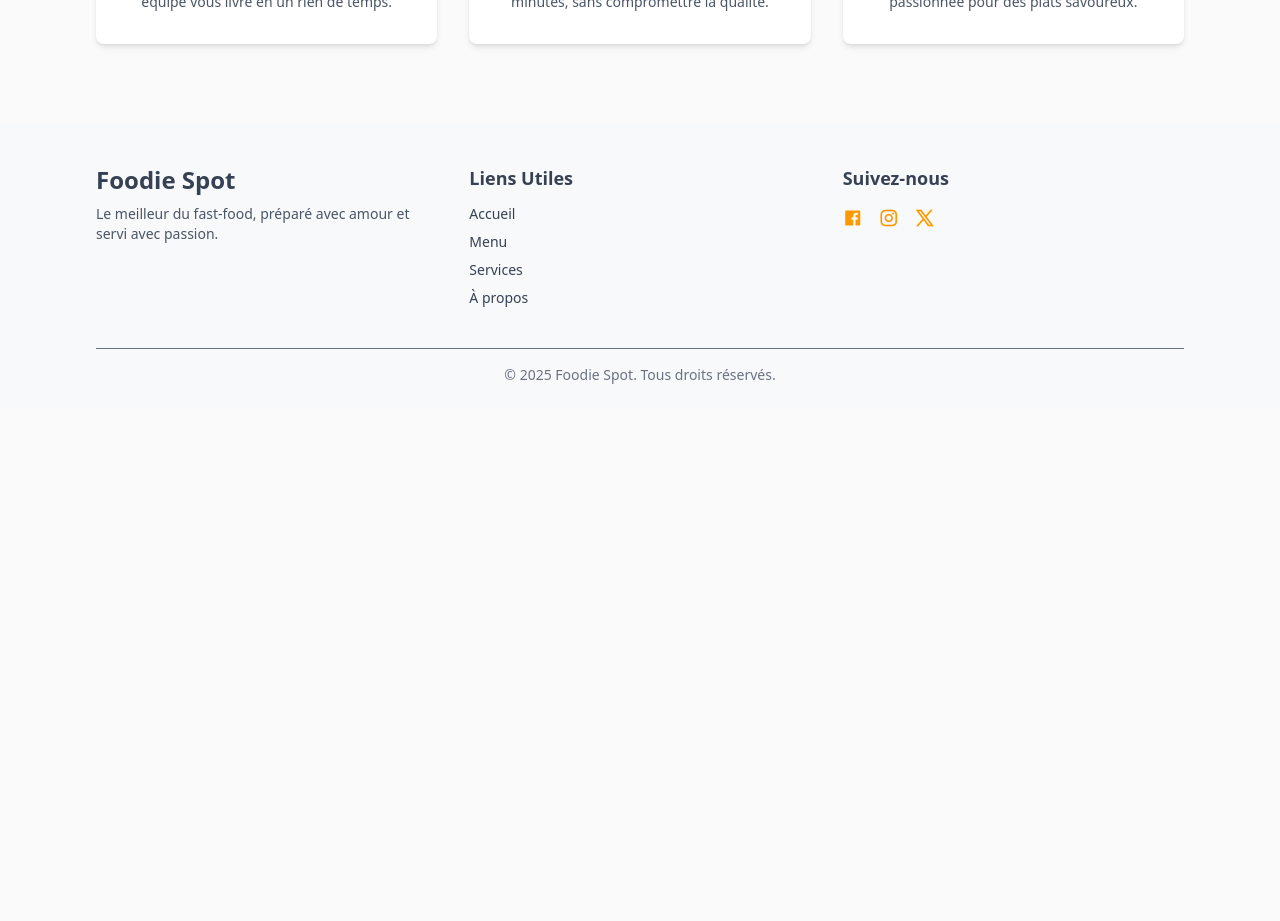
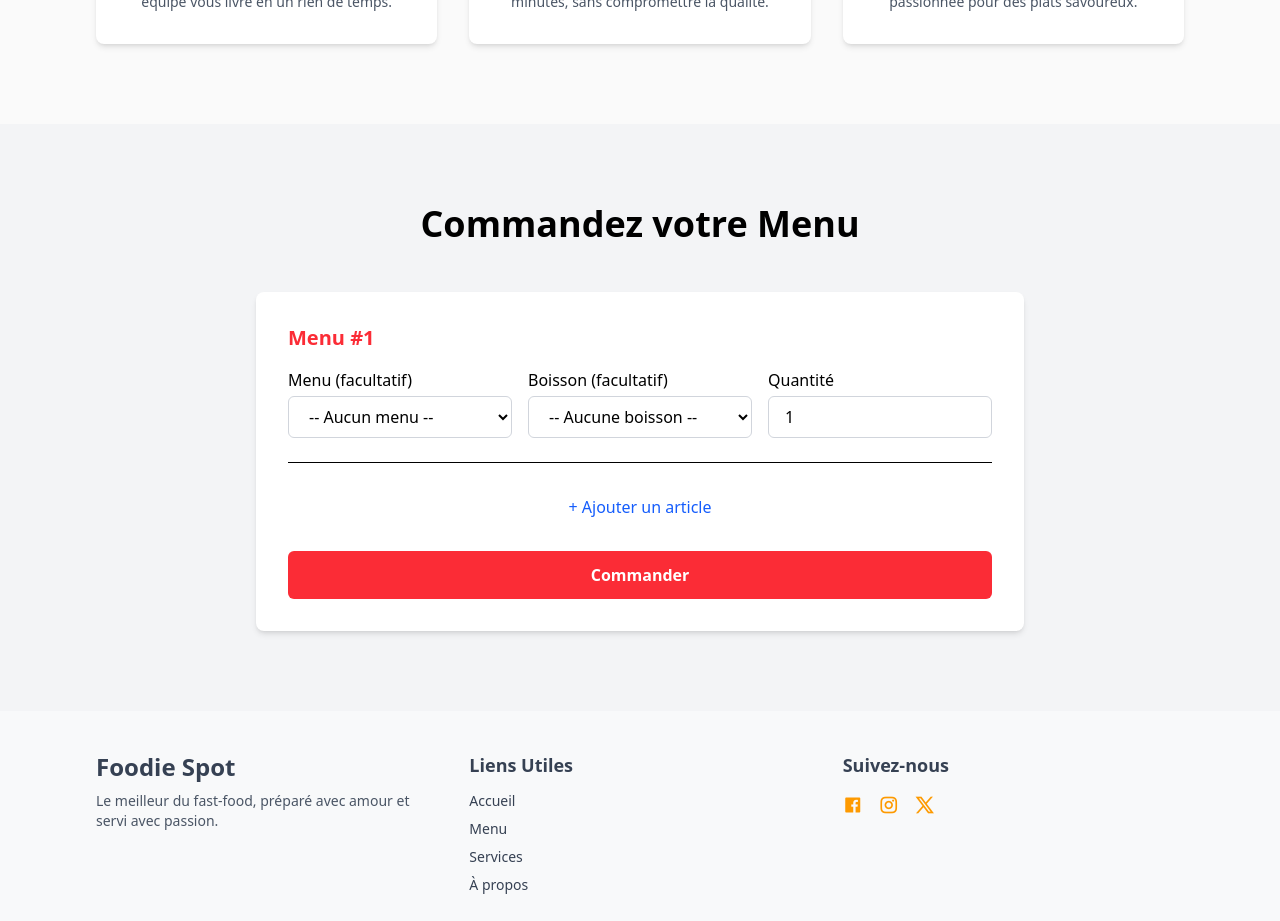
Before and after one commit to Blvck-F/Foodie-Spot, a React (Vite) app: page / in a window 1280 px wide. Shown: the part 2700-3621 px from the top of the page. Before the commit the page ends 3109 px from the top, so only its background shows below. Built offline with nearby package versions, Linux system fonts and the light colour scheme.

Commit message:
Section de commande de Menu

```diff
--- a/index.html
+++ b/index.html
@@ -14,6 +14,7 @@
     <meta name="google-site-verification" content="_YfdhR0d_6oNxE0kQ6cV50MAI-7YkdvMjG9zJbwzvJA" />
     <title>Foodie Spot - Le meilleur fast food près de chez vous</title>
     <link rel="stylesheet" href="https://cdnjs.cloudflare.com/ajax/libs/remixicon/4.6.0/remixicon.css"/>
+    <link rel="stylesheet" href="https://cdnjs.cloudflare.com/ajax/libs/font-awesome/7.0.1/css/all.min.css"/>
     <link rel="canonical" href="https://foodie-spot.onrender.com/" />
   </head>
   <body>
--- /dev/null
+++ b/src/components/Commande.jsx
@@ -0,0 +1,168 @@
+import React, { useState } from 'react';
+
+const menusDisponibles = ['Cheeseburger Classique', 'Double Bacon Classique', 'Frite Maison', 'Frite Cheddar & Bacon', 'Brownie Fondant'];
+const boissonsDisponibles = ['Coca','Sprite', 'Fanta', 'Ice Tea', 'Eau'];
+
+export default function Commande() {
+  const [commandes, setCommandes] = useState([{ menu: '', boisson: '', quantite: 1 }]);
+  const [showModal, setShowModal] = useState(false);
+  const [derniereCommande, setDerniereCommande] = useState([]);
+
+  const handleChange = (index, e) => {
+    const { name, value } = e.target;
+    const newCommandes = [...commandes];
+    newCommandes[index][name] = name === 'quantite' ? parseInt(value) : value;
+    setCommandes(newCommandes);
+  };
+
+  const ajouterLigne = () => {
+    setCommandes([...commandes, { menu: '', boisson: '', quantite: 1 }]);
+  };
+
+  const supprimerLigne = (index) => {
+    const newCommandes = commandes.filter((_, i) => i !== index);
+    setCommandes(newCommandes);
+  };
+
+  const handleSubmit = (e) => {
+    e.preventDefault();
+
+    const lignesInvalides = commandes.filter(c => c.menu === '' && c.boisson === '');
+    if (lignesInvalides.length > 0) {
+      alert("Chaque ligne doit contenir au moins un menu ou une boisson.");
+      return;
+    }
+
+    console.log('Commande envoyée :', commandes);
+    setDerniereCommande(commandes);
+    setShowModal(true); // afficher la modale
+    setCommandes([{ menu: '', boisson: '', quantite: 1 }]); // réinitialiser le formulaire
+  };
+
+  const closeModal = () => {
+    setShowModal(false);
+  };
+
+  return (
+    <section className='py-20 px-6 md:px-24 bg-gray-100 relative'>
+      <h2 className='text-4xl font-bold text-center mb-12'>Commandez votre Menu</h2>
+
+      <form
+        onSubmit={handleSubmit}
+        className='max-w-3xl mx-auto bg-white shadow-md rounded-lg p-8 space-y-8'
+      >
+        {commandes.map((commande, index) => (
+          <div key={index} className='border-b pb-6'>
+            <h3 className='text-xl text-red-500 font-semibold mb-4'>Menu #{index + 1}</h3>
+
+            <div className='grid md:grid-cols-3 gap-4'>
+              {/* Menu */}
+              <div>
+                <label className='block font-medium mb-1'>Menu (facultatif)</label>
+                <select
+                  name='menu'
+                  value={commande.menu}
+                  onChange={(e) => handleChange(index, e)}
+                  className='w-full border border-gray-300 rounded-md px-4 py-2'
+                >
+                  <option value=''>-- Aucun menu --</option>
+                  {menusDisponibles.map((menu, i) => (
+                    <option key={i} value={menu}>{menu}</option>
+                  ))}
+                </select>
+              </div>
+
+              {/* Boisson */}
+              <div>
+                <label className='block font-medium mb-1'>Boisson (facultatif)</label>
+                <select
+                  name='boisson'
+                  value={commande.boisson}
+                  onChange={(e) => handleChange(index, e)}
+                  className='w-full border border-gray-300 rounded-md px-4 py-2'
+                >
+                  <option value=''>-- Aucune boisson --</option>
+                  {boissonsDisponibles.map((boisson, i) => (
+                    <option key={i} value={boisson}>{boisson}</option>
+                  ))}
+                </select>
+              </div>
+
+              {/* Quantité */}
+              <div>
+                <label className='block font-medium mb-1'>Quantité</label>
+                <input
+                  type='number'
+                  name='quantite'
+                  value={commande.quantite}
+                  onChange={(e) => handleChange(index, e)}
+                  min='1'
+                  className='w-full border border-gray-300 rounded-md px-4 py-2'
+                />
+              </div>
+            </div>
+
+            {/* Supprimer */}
+            {commandes.length > 1 && (
+              <div className='mt-4 text-right'>
+                <button
+                  type='button'
+                  onClick={() => supprimerLigne(index)}
+                  className='text-red-500 cursor-pointer px-2 py-1 hover:bg-red-500 hover:text-white duration-500 rounded-lg text-md'
+                >
+                  <i class="fa-solid fa-trash"></i>
+                </button>
+              </div>
+            )}
+          </div>
+        ))}
+
+        {/* Ajouter un article */}
+        <div className='text-center'>
+          <button
+            type='button'
+            onClick={ajouterLigne}
+            className='text-blue-600 hover:underline font-medium'
+          >
+            + Ajouter un article
+          </button>
+        </div>
+
+        {/* Bouton Commander */}
+        <button
+          type='submit'
+          className='w-full bg-red-500 hover:bg-red-600 cursor-pointer text-white font-semibold py-3 rounded-md transition duration-500'
+        >
+          Commander
+        </button>
+      </form>
+
+      {/* MODALE DE CONFIRMATION */}
+      {showModal && (
+        <div className='fixed inset-0 bg-black/50 bg-opacity-50 flex items-center justify-center z-50'>
+          <div className='bg-white rounded-lg shadow-lg p-8 max-w-md w-full'>
+            <h3 className='text-2xl font-bold mb-4 text-center'>Commande Confirmée ✅</h3>
+            <div className='space-y-3 max-h-60 overflow-y-auto'>
+              {derniereCommande.map((commande, index) => (
+                <div key={index} className='text-sm border-b pb-2'>
+                  <p><strong>Article {index + 1}</strong></p>
+                  {commande.menu && <p>Menu : {commande.menu}</p>}
+                  {commande.boisson && <p>Boisson : {commande.boisson}</p>}
+                  <p>Quantité : {commande.quantite}</p>
+                </div>
+              ))}
+            </div>
+            <div className='mt-6 text-center'>
+              <button
+                onClick={closeModal}
+                className='bg-red-500 hover:bg-red-600 duration-500 cursor-pointer text-white font-semibold px-6 py-2 rounded-md'
+              >
+                Fermer
+              </button>
+            </div>
+          </div>
+        </div>
+      )}
+    </section>
+  );
+}
--- a/src/pages/Home.jsx
+++ b/src/pages/Home.jsx
@@ -5,6 +5,7 @@ import About from '../components/About'
 import Services from '../components/Services'
 import Menu from '../components/Menu'
 import Footer from '../components/Footer'
+import Contact from '../components/Commande'
 
 export default function Home({ toggleBooking }) {
   return (
@@ -14,6 +15,7 @@ export default function Home({ toggleBooking }) {
       <About />
       <Menu />
       <Services />
+      <Contact />
       <Footer />
     </>
   )
```
